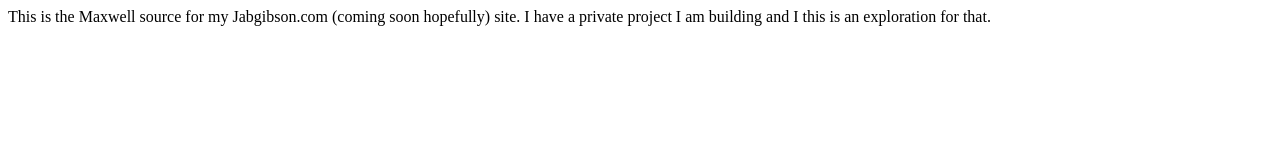
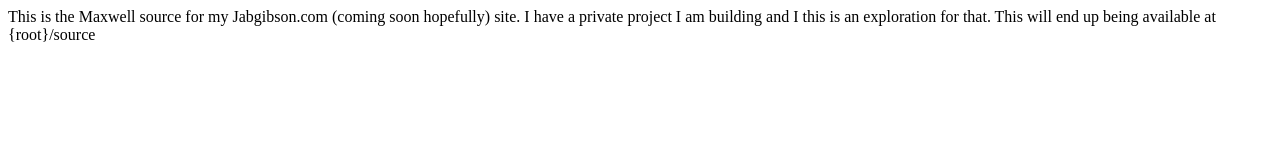
Before and after one commit to pyramid-media/maxwell-jabgibson, a plain HTML site: page index.html in a window 1280 px wide. Drawn offline with Linux system fonts and the light colour scheme.

```diff
--- a/index.html
+++ b/index.html
@@ -6,6 +6,6 @@
 </head>
 <body>
     This is the Maxwell source for my Jabgibson.com (coming soon hopefully) site. I have a private project I am building
-and I this is an exploration for that.
+and I this is an exploration for that. This will end up being available at {root}/source
 </body>
 </html>
```
Also changed, not shown: 2 other files.
